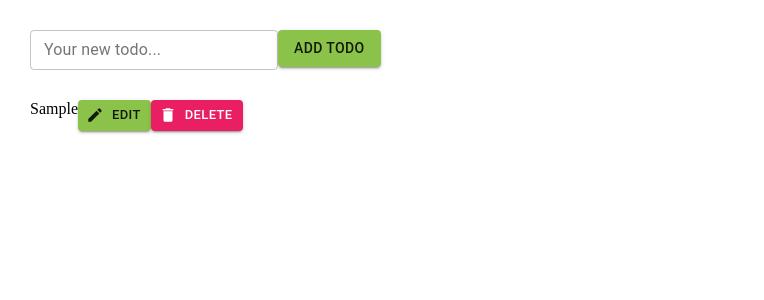
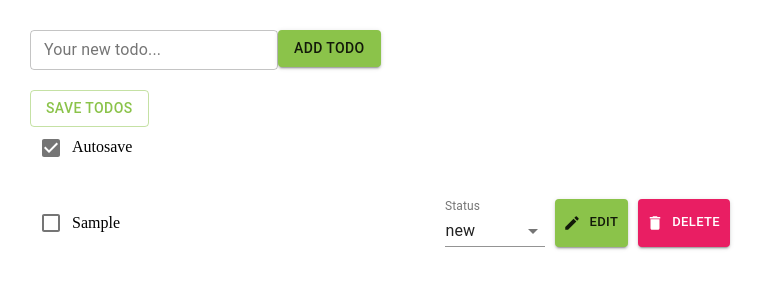
Before and after one commit to Ekaterina-Ivashkevich/skillup-react, a React (Create React App) app: page / in a window 1280 px wide. Both pictures are taken after typing "Sample" into the empty fields and a click on the button "ADD TODO". Shown: the top 300 px of the page, without its empty margins (0-764 px from the left). Built offline with nearby package versions, Linux system fonts and the light colour scheme.

Commit message:
lesson30

```diff
--- a/src/components/Todos/Todos.js
+++ b/src/components/Todos/Todos.js
@@ -1,18 +1,15 @@
 import './Todos.scss';
-import { useState } from "react";
+import { useState,  useEffect} from "react";
 import {Button, Checkbox, FormControl, InputLabel, MenuItem, Select, TextField,} from "@material-ui/core";
 import {Edit, Delete} from "@material-ui/icons";
+import { STATUSES } from "../../constants";
 
 const Todos = () => {
-
-    const [todos, setTodos] = useState([]);
-
+    const [todos, setTodos] = useState(JSON.parse(localStorage.getItem('todos')) || []);
     const [newTodo, setNewTodo] = useState("");
-
     const inputChange = (e) => {
         setNewTodo(e.target.value);
     };
-
     const addTodo = (e) => {
         e.preventDefault();
         const newTodoItem = {
@@ -20,13 +17,49 @@ const Todos = () => {
             text: newTodo,
             status: "new"
         }
-
         setTodos((prevState) => [newTodoItem, ...prevState]);
         setNewTodo("");
     };
+    console.log(todos);
     const editTodo = id => {
 
     }
+    function statusHandler(id){
+        const newTodos = todos.map(
+            todo => {
+                if(todo.id === id) {
+                    if(todo.status !== "done"){
+                  return {...todo, status:"done"}}
+                    return {...todo, status:"new"}
+                }
+                return todo;
+            })
+        setTodos(newTodos); //кладем в сет новые, обработка клика
+    }
+
+    function changeStatus (e, id) {
+        const newTodos = todos.map(todo => {
+            if (todo.id === id) {
+                return {...todo, status: e.target.value}
+            }
+            return todo
+        })
+        setTodos(newTodos)
+    }
+
+    function deleteTodo (id) {
+        setTodos(todos.filter(todo => todo.id !== id))
+    }
+
+    function saveTodos () {
+        localStorage.setItem('todos', JSON.stringify(todos))
+    }
+
+    useEffect(()=>{
+        console.log('useEffect')
+        return ()=>{
+        }
+    },[todos])
 
     return (
         <div className="todos">
@@ -42,29 +75,49 @@ const Todos = () => {
                         type="submit"
                         variant="contained"
                 >Add todo</Button>
-
             </form>
+            {todos.length ? <Button variant="outlined"
+                                    color="primary"
+                                    className="todos__save"
+                                    onClick={saveTodos}>Save todos</Button> : null}
+            <div className="todos__autosave">
+                <Checkbox
+                    color="default"
+                    checked={true}
+                    onChange={() => statusHandler()}
+                />
+                Autosave
+            </div>
             <div className="todos__list">
-                {todos.length ? (todos.map(({id, text}) => {
-
-                    console.log(todos);
-
-                    function deleteTodo (id) {
-                        setTodos(todos.filter(todo => todo.id !== id))
-                    }
-
+                {todos.length ? (todos.map(({id, text, status}) => {
                     return (
                         <div className="todos__item"
                         key={id}>
-                          <p>{text}</p>
+                            <Checkbox
+                                color ="default"
+                                checked={status === "done"}
+                                onChange={() => statusHandler(id)}
+                            />
+                          <p className="todos__text">{text}</p>
                             <div className="todos__actions">
+                                <FormControl className="todos__select">
+                                    <InputLabel>Status</InputLabel>
+                                    <Select value={status}
+                                        onChange={function (e) {
+                                            return changeStatus(e, id)}}>
+                                        {STATUSES.map((status) => (
+                                            <MenuItem value={status}
+                                                      key={status}>{status}</MenuItem>
+                                        ))}
+
+                                    </Select>
+                                </FormControl>
                                 <Button startIcon={<Edit />}
                                         variant="contained"
                                         color="primary"
                                         size="small"
                                         onClick={() => editTodo(id)}
                                         >Edit</Button>
-                                {/* eslint-disable-next-line react/jsx-no-undef */}
                                 <Button startIcon={<Delete />}
                                         variant="contained"
                                         color="secondary"
--- a/src/components/Todos/Todos.scss
+++ b/src/components/Todos/Todos.scss
@@ -2,11 +2,32 @@
     padding: 30px;
     &__list {
         margin-top: 30px;
+        max-width: 700px;
+        width: 100%;
     }
     &__item{
         display: flex;
+        align-items: center;
+        &:not(:last-child) {
+        margin-bottom: 10px;
+    }
+
+     &__text {
+         font-size: 20px;
+     }
+
     }
     &__actions{
+        margin-left: auto;
+        display: flex;
+        gap: 10px;
 
     }
+    &__select {
+        min-width: 100px !important;
+    }
+
+    &__save {
+        margin-top: 20px !important;
+    }
 }
--- /dev/null
+++ b/src/constants/index.js
@@ -0,0 +1,3 @@
+const STATUSES = ['new', 'in progress', 'done', 'reject', 'deleted']
+
+export { STATUSES }
```
